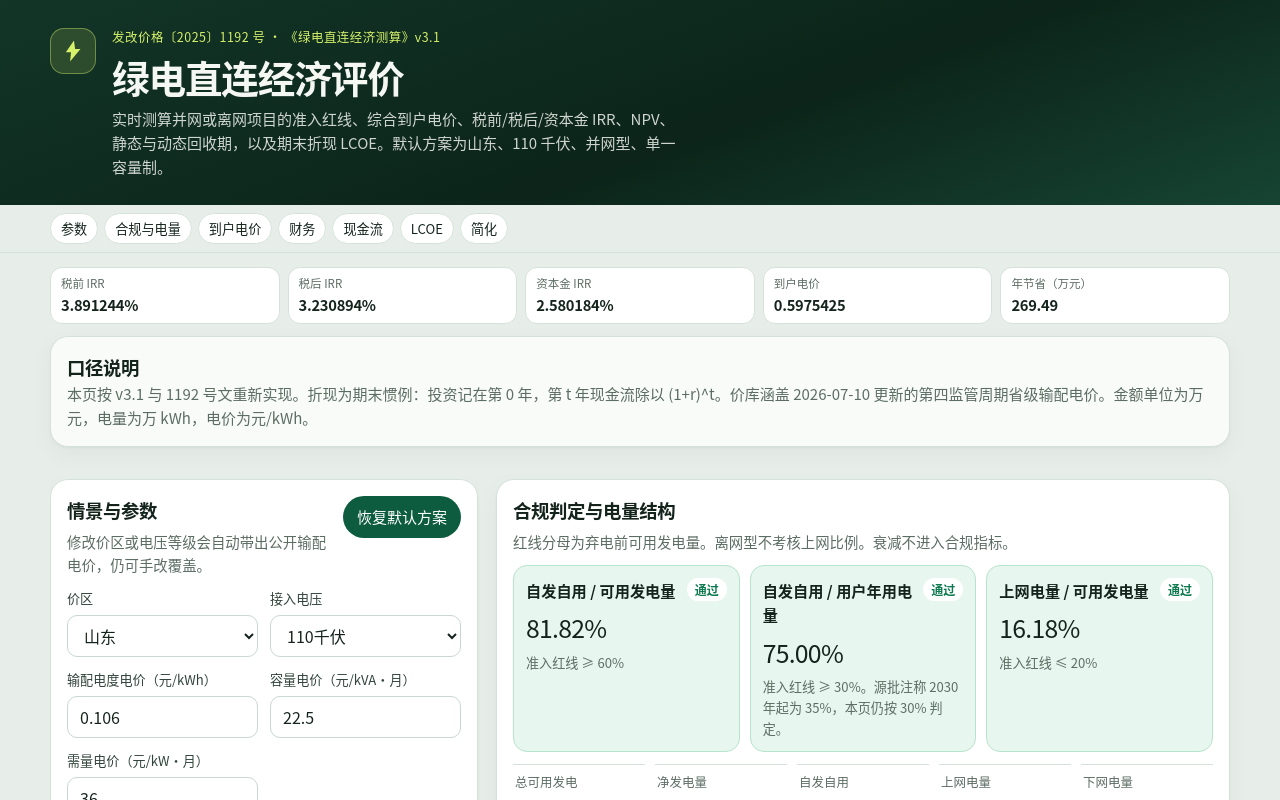
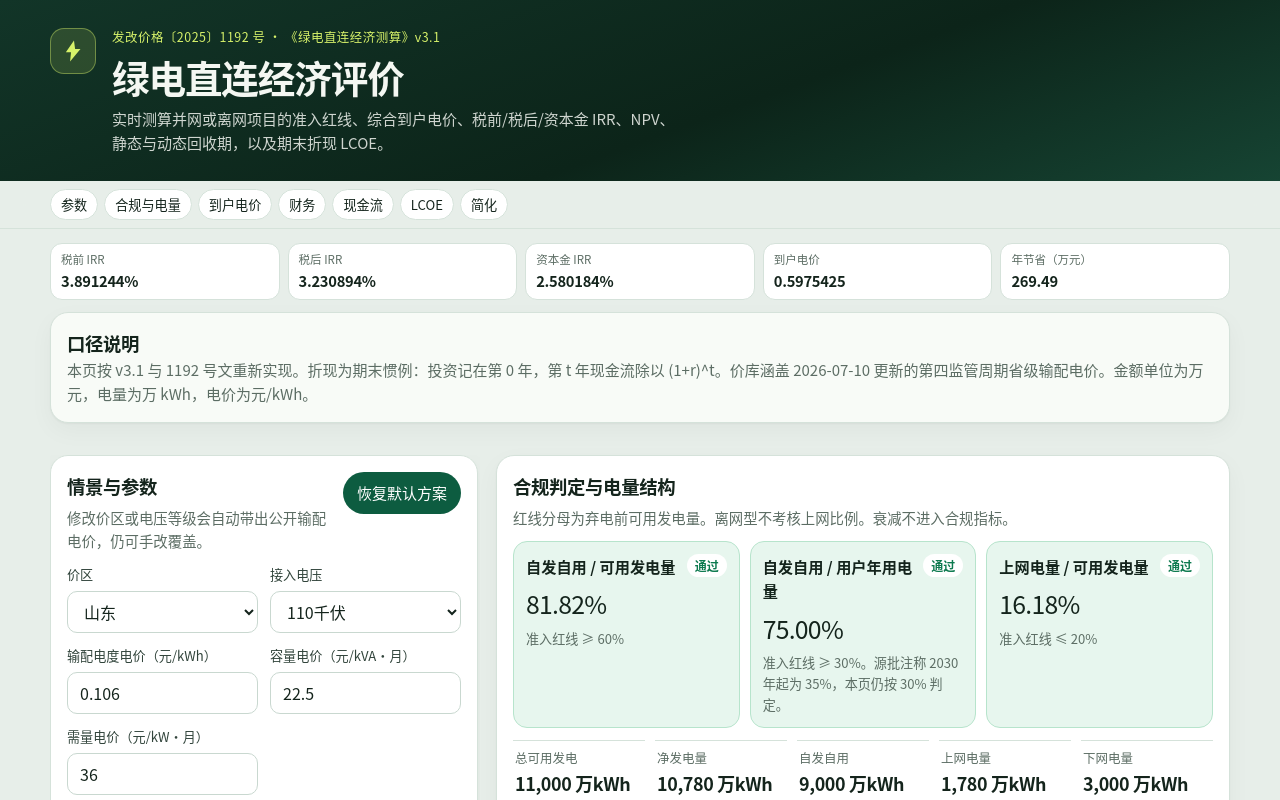
Before and after one commit to kuyu123/Green-Electricity-Direct-Connection, a React (Vite) app: page / in a window 1280 px wide. Shown: the top 800 px of the page. Built offline with nearby package versions, Linux system fonts and the light colour scheme.

Commit message:
Remove the default-scenario sentence from the page header.
Co-authored-by: kuyu123 <kuyu123@users.noreply.github.com>

```diff
--- a/src/App.tsx
+++ b/src/App.tsx
@@ -33,7 +33,7 @@ export function App() {
             <p className="eyebrow">发改价格〔2025〕1192 号 · 《绿电直连经济测算》v{MODEL.version}</p>
             <h1>绿电直连经济评价</h1>
             <p className="lede">
-              实时测算并网或离网项目的准入红线、综合到户电价、税前/税后/资本金 IRR、NPV、静态与动态回收期，以及期末折现 LCOE。默认方案为山东、110 千伏、并网型、单一容量制。
+              实时测算并网或离网项目的准入红线、综合到户电价、税前/税后/资本金 IRR、NPV、静态与动态回收期，以及期末折现 LCOE。
             </p>
           </div>
         </div>
```
